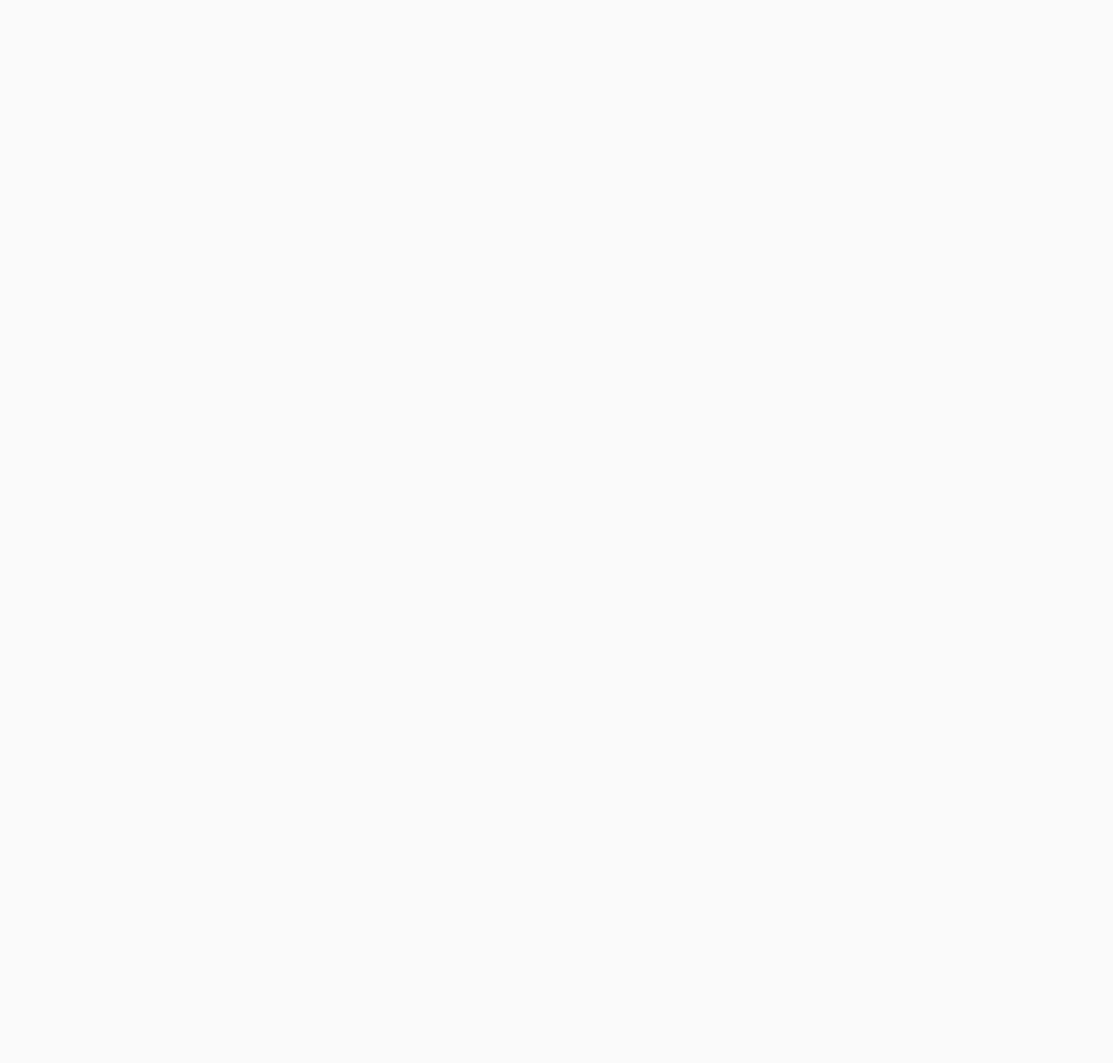
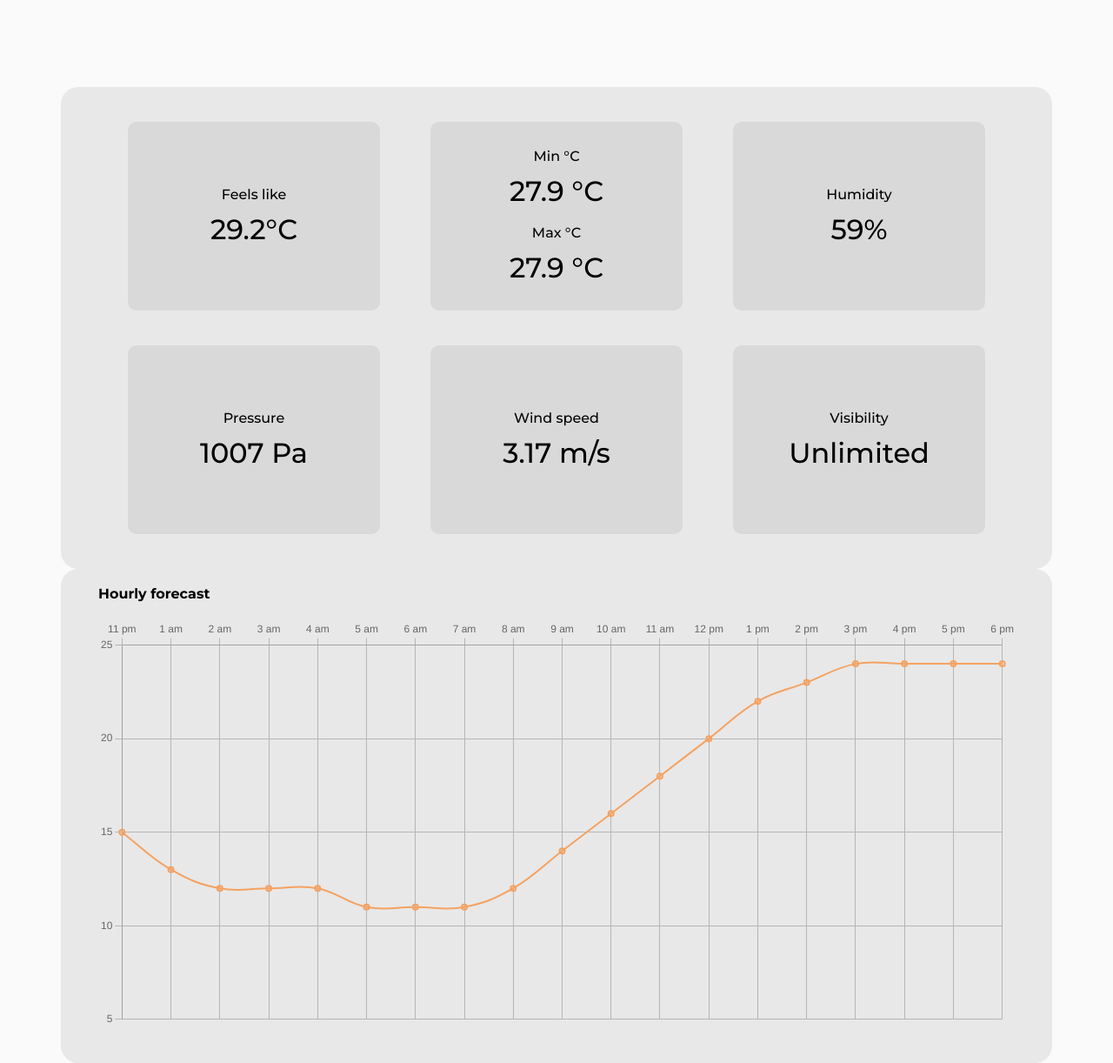
Before and after one commit to 0qsenxx/weather, a React (Create React App) app: page / in a window 1280 px wide. Shown: the whole page at 87% size. Before the commit the page ends 800 px from the top, so only its background shows below. Built offline with nearby package versions, Linux system fonts and the light colour scheme.

Commit message:
weather info and weather chart

```diff
--- a/package.json
+++ b/package.json
@@ -7,11 +7,14 @@
     "@testing-library/jest-dom": "^5.16.3",
     "@testing-library/react": "^12.1.4",
     "@testing-library/user-event": "^13.5.0",
+    "chart.js": "^4.4.6",
     "node-sass": "^7.0.3",
     "react": "^18.1.0",
+    "react-chartjs-2": "^5.2.0",
     "react-dom": "^18.1.0",
     "react-scripts": "5.0.1",
     "sass": "^1.80.6",
+    "swiper": "^11.1.14",
     "web-vitals": "^2.1.3"
   },
   "scripts": {
--- a/src/components/App.jsx
+++ b/src/components/App.jsx
@@ -1,3 +1,12 @@
+// import Nature from './Nature/Nature';
+import WeatherInfo from './WeatherInfo/WeatherInfo';
+import Forecast from './Forecast/Forecast';
+
 export const App = () => {
-  return ;
+  return (
+    <>
+      <WeatherInfo />
+      <Forecast />
+    </>
+  );
 };
--- a/src/components/Forecast/Forecast.jsx
+++ b/src/components/Forecast/Forecast.jsx
@@ -0,0 +1,125 @@
+// import React from 'react';
+import { Line } from 'react-chartjs-2';
+import {
+  Chart as ChartJS,
+  CategoryScale,
+  LinearScale,
+  PointElement,
+  LineElement,
+  Title,
+  Tooltip,
+  Legend,
+} from 'chart.js';
+// import { callback } from 'chart.js/dist/helpers/helpers.core';
+// import { callback } from 'chart.js/dist/helpers/helpers.core';
+// Реєструємо компоненти Chart.js
+ChartJS.register(
+  CategoryScale,
+  LinearScale,
+  PointElement,
+  LineElement,
+  Title,
+  Tooltip,
+  Legend
+);
+
+const Forecast = () => {
+  const data = {
+    labels: [
+      '11 pm',
+      '1 am',
+      '2 am',
+      '3 am',
+      '4 am',
+      '5 am',
+      '6 am',
+      '7 am',
+      '8 am',
+      '9 am',
+      '10 am',
+      '11 am',
+      '12 pm',
+      '1 pm',
+      '2 pm',
+      '3 pm',
+      '4 pm',
+      '5 pm',
+      '6 pm',
+    ],
+    datasets: [
+      {
+        label: 'Temperature (°C)',
+        data: [
+          15, 13, 12, 12, 12, 11, 11, 11, 12, 14, 16, 18, 20, 22, 23, 24, 24,
+          24, 24,
+        ],
+        borderColor: '#f4a261',
+        backgroundColor: 'rgba(244, 162, 97, 0.2)',
+        fill: false,
+        tension: 0.4, // Додає згладжування лінії
+        borderWidth: 2, // Товстіша лінія для чіткішого вигляду
+      },
+    ],
+  };
+
+  const options = {
+    responsive: true,
+    plugins: {
+      legend: {
+        display: false,
+      },
+      title: {
+        display: true,
+        text: 'Hourly forecast',
+        align: 'start',
+        color: 'rgb(0, 0, 0)',
+        padding: '20',
+        font: {
+            family: 'Montserrat',
+            size: 16,
+            color: 'rgb(0, 0, 0)',
+        }
+      },
+    },
+    scales: {
+      x: {
+        position: 'top',
+        grid: {
+          color: 'rgb(181, 181, 181)',
+        },
+      },
+      y: {
+        min: 5,
+        max: 25,
+        ticks: {
+          stepSize: 5,
+        //   callback: value => {
+        //     const lables = [50, 100, 150, 200, 250];
+        //     return lables.includes(value) ? `${value}°C` : '';
+        //   },
+        },
+        grid: {
+          color: 'rgb(181, 181, 181)',
+        },
+      },
+    },
+  };
+
+  return (
+    <section className={'forecast'}>
+      <div className="container">
+        <div
+          style={{
+            backgroundColor: 'rgb(232, 232, 232)',
+            padding: '0 40px 40px 43px',
+            borderRadius: '20px',
+          }}
+        >
+          <Line data={data} options={options} />
+        </div>
+      </div>
+    </section>
+  );
+};
+
+export default Forecast;
--- a/src/components/WeatherCard/WeatherCard.jsx
+++ b/src/components/WeatherCard/WeatherCard.jsx
@@ -2,7 +2,7 @@
 import css from './WeatherCard.module.scss';
 
 const WeatherCard = () => {
-    const {}
+    // const {}
   return (
     <li className="{css.weather__item}">
       <div className={css['weather-box']}>
--- a/src/components/WeatherInfo/WeatherInfo.jsx
+++ b/src/components/WeatherInfo/WeatherInfo.jsx
@@ -0,0 +1,46 @@
+import styles from './WeatherInfo.module.scss';
+
+const WeatherInfo = () => {
+  return (
+    <section className={styles.weatherInfo}>
+      <div className="container">
+        <div className={styles.weatherBox}>
+          <ul className={styles.weatherInfoList}>
+            <li className={styles.weatherInfoItem}>
+              <p className={styles.weatherInfoSubtitle}>Feels like</p>
+              <h2 className={styles.weatherInfoTitle}>29.2°C</h2>
+            </li>
+            <li className={styles.weatherInfoItem}>
+              <div className={styles.weatherInfoMinBox}>
+                <p className={styles.weatherInfoSubtitle}>Min °C</p>
+                <h2 className={styles.weatherInfoTitle}>27.9 °C</h2>
+              </div>
+              <div className={styles.weatherInfoMaxBox}>
+                <p className={styles.weatherInfoSubtitle}>Max °C</p>
+                <h2 className={styles.weatherInfoTitle}>27.9 °C</h2>
+              </div>
+            </li>
+            <li className={styles.weatherInfoItem}>
+              <p className={styles.weatherInfoSubtitle}>Humidity</p>
+              <h2 className={styles.weatherInfoTitle}>59%</h2>
+            </li>
+            <li className={styles.weatherInfoItem}>
+              <p className={styles.weatherInfoSubtitle}>Pressure</p>
+              <h2 className={styles.weatherInfoTitle}>1007 Pa</h2>
+            </li>
+            <li className={styles.weatherInfoItem}>
+              <p className={styles.weatherInfoSubtitle}>Wind speed</p>
+              <h2 className={styles.weatherInfoTitle}>3.17 m/s</h2>
+            </li>
+            <li className={styles.weatherInfoItem}>
+              <p className={styles.weatherInfoSubtitle}>Visibility</p>
+              <h2 className={styles.weatherInfoTitle}>Unlimited</h2>
+            </li>
+          </ul>
+        </div>
+      </div>
+    </section>
+  );
+};
+
+export default WeatherInfo;
--- a/src/components/WeatherInfo/WeatherInfo.module.scss
+++ b/src/components/WeatherInfo/WeatherInfo.module.scss
@@ -0,0 +1,59 @@
+.weatherInfo {
+  //   padding: 40px 77px;
+  //   border-radius: 20px;
+  //   background-color: rgb(232, 232, 232);
+  //   max-width: 1140px;
+  //   margin-left: auto;
+  //   margin-right: auto;
+  margin-top: 100px;
+}
+
+.weatherBox {
+  padding: 40px 77px;
+  border-radius: 20px;
+  background-color: rgb(232, 232, 232);
+}
+
+.weatherInfoList {
+  display: flex;
+  align-items: center;
+  justify-content: center;
+  flex-wrap: wrap;
+  gap: 40px 58px;
+}
+
+.weatherInfoItem {
+  width: 290px;
+  height: 217px;
+  max-height: 217px;
+  padding: 20px 0;
+  border-radius: 10px;
+  background-color: rgb(217, 217, 217);
+  display: flex;
+  align-items: center;
+  justify-content: center;
+  flex-direction: column;
+}
+
+.weatherInfoSubtitle {
+  color: rgb(0, 0, 0);
+  font-size: 16px;
+  font-weight: 500;
+  line-height: 20px;
+  letter-spacing: 0%;
+  text-align: center;
+}
+
+.weatherInfoTitle {
+  color: rgb(0, 0, 0);
+  font-size: 32px;
+  font-weight: 500;
+  line-height: 39px;
+  letter-spacing: 0%;
+  text-align: center;
+  margin-top: 10px;
+}
+
+.weatherInfoMaxBox {
+    margin-top: 19px;
+}
--- a/src/sass/base/_common.module.scss
+++ b/src/sass/base/_common.module.scss
@@ -24,11 +24,15 @@
     width: 654px;
     padding-right: 10px;
     padding-left: 10px;
+    margin-left: auto;
+    margin-right: auto;
   }
 
   @media screen and (min-width: 1170px) {
     width: 1170px;
     padding-right: 15px;
     padding-left: 15px;
+    margin-left: auto;
+    margin-right: auto;
   }
 }
```
Also changed, not shown: src/components/Nature/Nature.jsx (+67 -0 lines), src/components/Nature/Nature.module.scss (+18 -0 lines), 1 other file (tests, documents, lock files or other folders).
